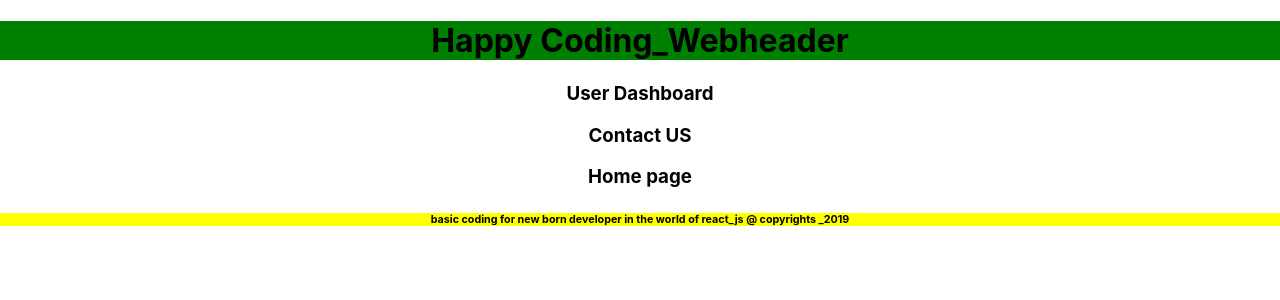
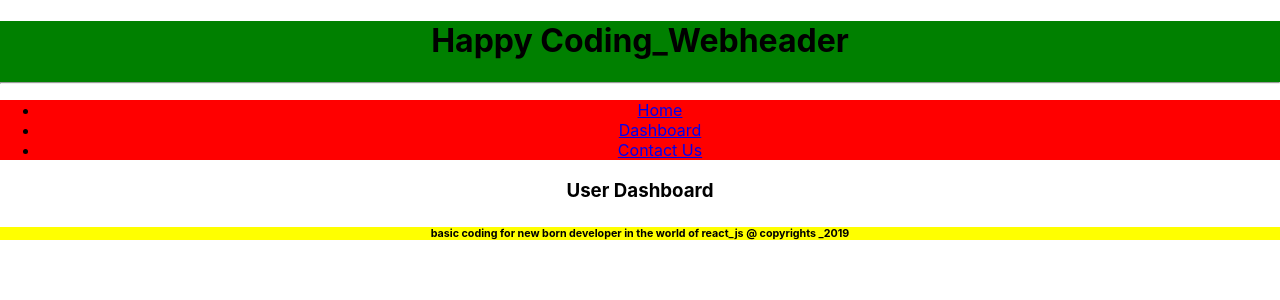
Before and after one commit to coderaudi/react_basic_quick_start, a React (Create React App) app: page /dashboard in a window 1280 px wide. Shown: the top 300 px of the page. Built offline with nearby package versions, Linux system fonts and the light colour scheme.

Commit message:
nav bar added with routing

```diff
--- a/package.json
+++ b/package.json
@@ -8,6 +8,7 @@
     "@testing-library/user-event": "^7.1.2",
     "react": "^16.12.0",
     "react-dom": "^16.12.0",
+    "react-router-dom": "^5.1.2",
     "react-scripts": "2.1.8"
   },
   "scripts": {
--- a/src/components/header.js
+++ b/src/components/header.js
@@ -1,10 +1,22 @@
 import React, { Component } from 'react';
+import { Link } from 'react-router-dom'
 
 class Header extends Component {
     render() {
         return (
-            <div style={{ background: "green" }} >
-                <h1>Happy Coding_Webheader</h1>
+            <div>
+                <div style={{ background: "green" }} >
+                    <h1>Happy Coding_Webheader</h1>
+                    <hr />
+
+                </div>
+                <div>
+                    <ul style={{ background: "red" }}>
+                        <li><Link to='/'>Home</Link></li>
+                        <li><Link to='/dashboard'>Dashboard</Link></li>
+                        <li><Link to='/contactus'>Contact Us</Link></li>
+                    </ul>
+                </div>
             </div>
         );
     }
--- a/src/index.js
+++ b/src/index.js
@@ -2,12 +2,14 @@ import React from 'react';
 import ReactDOM from 'react-dom';
 import './index.css';
 import App from './App';
+import { BrowserRouter } from 'react-router-dom'
 
 import * as serviceWorker from './serviceWorker';
 
 ReactDOM.render(
-
-    <App />
+    <BrowserRouter>
+        <App />
+    </BrowserRouter>
     , document.getElementById('root'));
 
 // If you want your app to work offline and load faster, you can change
--- a/src/routes/index.js
+++ b/src/routes/index.js
@@ -1,4 +1,5 @@
 import React, { Component } from 'react';
+import { Switch, Route } from 'react-router-dom'
 
 import Dashboard from "./dashboard";
 import Contactus from './contactus';
@@ -10,10 +11,13 @@ class MainApp extends Component {
         return (
             <div>
 
-                <Dashboard />
-                <Contactus />
-                <Homepage />
 
+
+                <Switch>
+                    <Route exact path='/' component={Homepage} />
+                    <Route path='/contactus' component={Contactus} />
+                    <Route path='/dashboard' component={Dashboard} />
+                </Switch>
 
             </div>
         );
```
Also changed, not shown: 1 other file (tests, documents, lock files or other folders).
